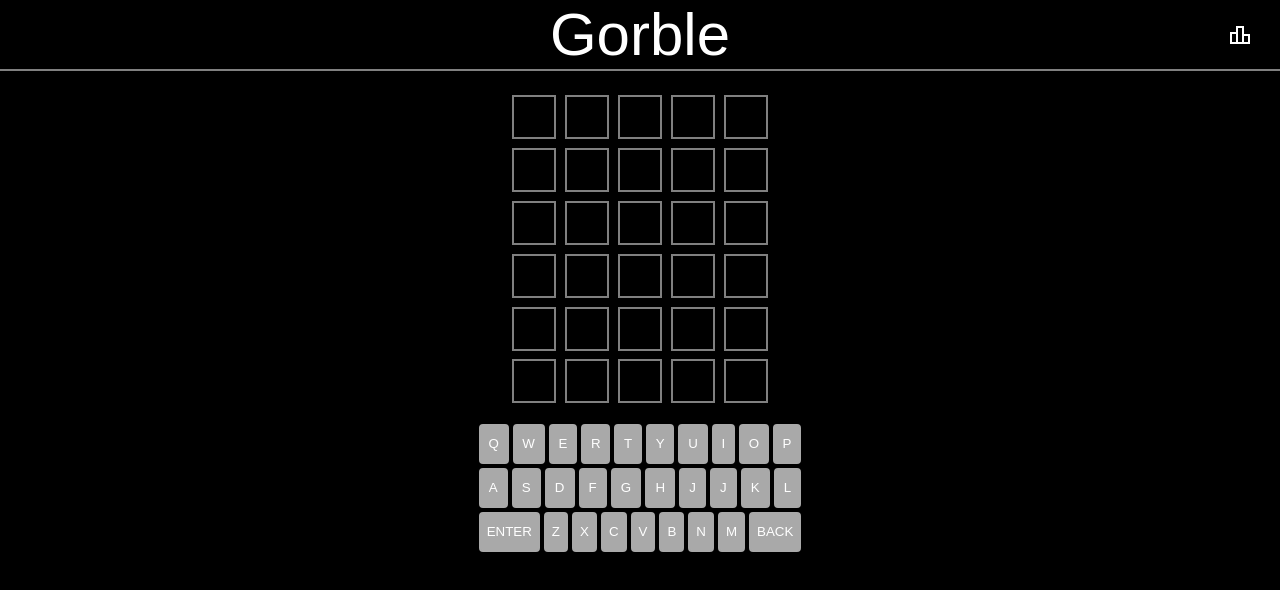
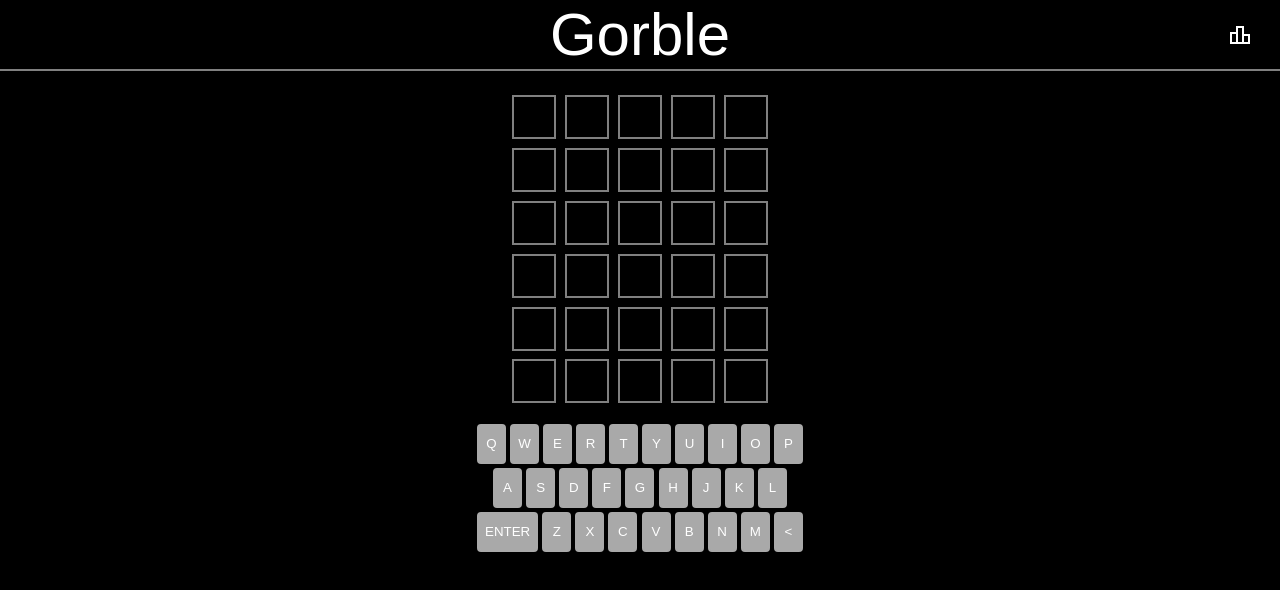
Before and after one commit to gnoblesmith/gorble, a React (Create React App) app: page / in a window 1280 px wide. Shown: the top 590 px of the page. Built offline with nearby package versions, Linux system fonts and the light colour scheme.

Commit message:
improved look of keyboard

```diff
--- a/src/components/keyboard/Keyboard.js
+++ b/src/components/keyboard/Keyboard.js
@@ -5,14 +5,7 @@ const Keyboard = (props) => {
     const { onClick } = props;
 
     const style = {
-        // display: "flex",
-        // flexDirection: "column",
-        // height: "200px",
-        // width: "35%",
         margin: "14px auto",
-        // justifyContent: "center",
-        //marginLeft: "14px",
-        //marginRight: "14px",
         maxWidth: "500px",
     };
 
@@ -37,7 +30,6 @@ const Keyboard = (props) => {
             <KeyboardButton onClick={onClick} letter={'G'} />
             <KeyboardButton onClick={onClick} letter={'H'} />
             <KeyboardButton onClick={onClick} letter={'J'} />
-            <KeyboardButton onClick={onClick} letter={'J'} />
             <KeyboardButton onClick={onClick} letter={'K'} />
             <KeyboardButton onClick={onClick} letter={'L'} />
         </KeyboardButtonRow>
@@ -50,7 +42,7 @@ const Keyboard = (props) => {
             <KeyboardButton onClick={onClick} letter={'B'} />
             <KeyboardButton onClick={onClick} letter={'N'} />
             <KeyboardButton onClick={onClick} letter={'M'} />
-            <KeyboardButton onClick={() => onClick('backspace')} letter={'BACK'} />
+            <KeyboardButton onClick={() => onClick('backspace')} letter={'<'} />
         </KeyboardButtonRow>
     </div>
 }
--- a/src/components/keyboard/KeyboardButton.js
+++ b/src/components/keyboard/KeyboardButton.js
@@ -3,8 +3,11 @@ const ButtonRow = (props) => {
 
     const style = {
         display: "flex",
-        margin: "2px",
-        flexGrow: 1,
+        marginTop: "2px",
+        marginLeft: "2px",
+        marginRight: "2px",
+        marginBottom: "2px",
+        flexGrow: 0,
         height: "40px",
         backgroundColor: "darkgrey",
         color: "white",
@@ -16,6 +19,10 @@ const ButtonRow = (props) => {
         alignItems: "center",
     };
 
+    if (letter.toLowerCase() === 'a') style.marginLeft = '18px';
+    if (letter.toLowerCase() === 'l') style.marginRight = '18px';
+    if (letter.toLowerCase() != 'enter' && letter.toLowerCase() != 'backspace') style.width = "29px";
+
     return <button
         key={`keyboard-${letter}`}
         style={style}
--- a/src/components/keyboard/KeyboardButtonRow.js
+++ b/src/components/keyboard/KeyboardButtonRow.js
@@ -5,6 +5,7 @@ const KeyboardButtonRow = (props) => {
         display: "flex",
         flexDirection: "row",
         alignItem: "stretch",
+        justifyContent: "space-around"
     };
 
     return <div style={style}>
```
